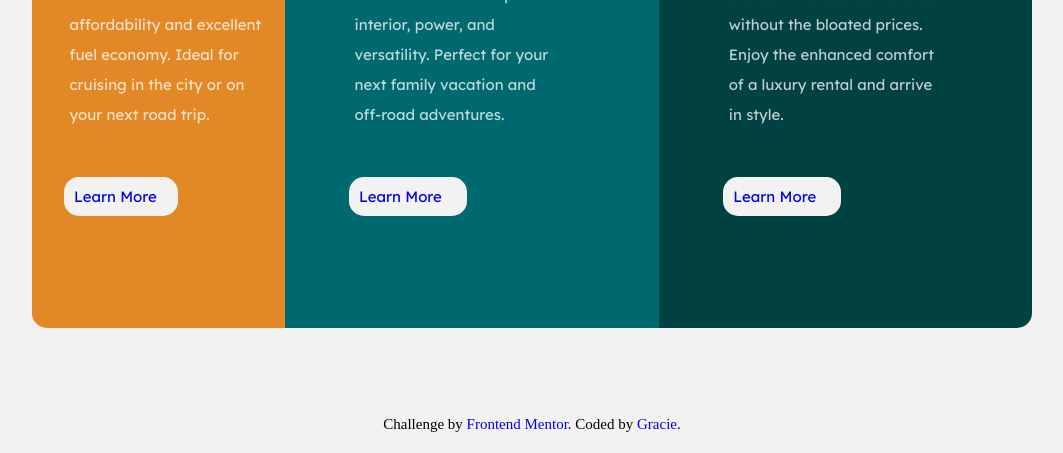
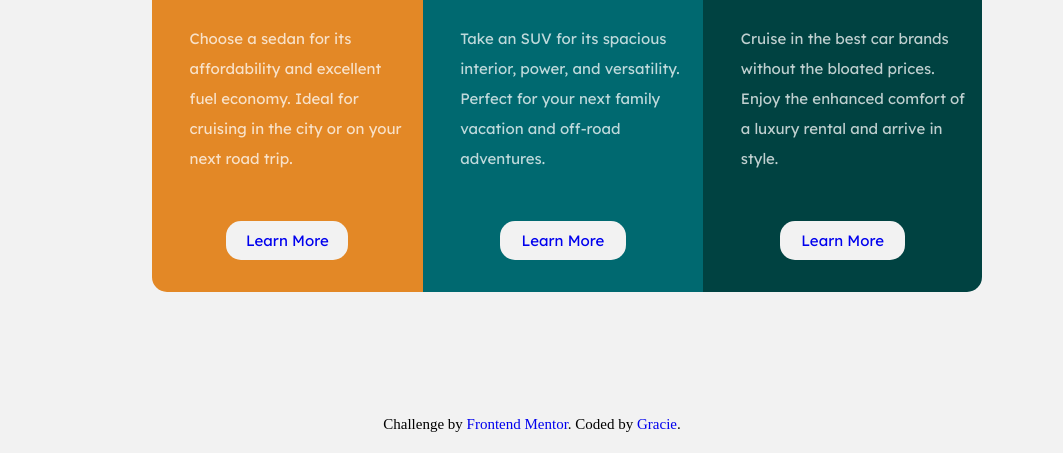
Before and after one commit to graciedevine/3-column-preview-card, a plain HTML site: page index.html in a window 1280 px wide. Shown: the part 347-800 px from the top of the page, without its empty margins (108-1171 px from the left). Drawn offline with Linux system fonts and the light colour scheme.

Commit message:
Made columns into flex containers and buttons into flex items.

```diff
--- a/index.html
+++ b/index.html
@@ -18,35 +18,44 @@
 <body>
   <main class="card">
     <div class="wrapper">
-      <div class="yellow-column">
+      <div class="yellow-column flex-container">
         <img src="images/icon-sedans.svg" class="icon"
           alt="small cartoon depiction of a sedan against an orange background">
         <h1 class="title">SEDANS</h1>
+        <div class="card-body">
           <p class="p">Choose a sedan for its affordability and excellent fuel economy.
             Ideal for cruising in the city or on your next road trip.</p>
-        <div class="buttons">
+        </div>
+
+        <div class="buttons flex-item">
           <a href="#" class="learn-more">Learn More</a>
         </div>
       </div>
-      <div class="blue-column">
+      <div class="blue-column flex-container">
         <img src="images/icon-suvs.svg" class="icon"
           alt="small cartoon depiction of an SUV against a dark cyan background">
         <h1 class="title">SUVS</h1>
+        <div class="card-body">
           <p class="p">Take an SUV
             for its spacious interior, power, and versatility. Perfect for your next
             family vacation and off-road adventures.</p>
-        <div class="buttons">
+        </div>
+
+        <div class="buttons flex-item">
           <a href="#" class="learn-more">Learn More</a>
         </div>
       </div>
-      <div class="green-column">
+      <div class="green-column flex-container">
         <img src="images/icon-luxury.svg" class="icon"
           alt="small cartoon depiction of a convertible against a darker cyan background">
         <h1 class="title">LUXURY</h1>
+        <div class="card-body">
           <p class="p">Cruise in the best car
             brands without the bloated prices. Enjoy the enhanced comfort of a luxury
             rental and arrive in style.</p>
-        <div class="buttons">
+        </div>
+
+        <div class="buttons flex-item">
           <a href="#" class="learn-more">Learn More</a>
         </div>
       </div>
--- a/style.css
+++ b/style.css
@@ -10,6 +10,17 @@
   margin: 0;
   padding: 0;
   box-sizing: border-box;
+}
+
+.flex-container {
+  display: flex;
+  flex-direction: column;
+}
+
+.flex-item {
+  align-items: center;
+  display: flex;
+  justify-content: center;
 }
 
 a {
@@ -36,19 +47,9 @@ p {
   text-align: center;
 }
 
-.buttons {
-  display: flex;
-  align-items: center;
-  background-color: var(--very-light-gray);
-  border-radius: 15px;
-  padding: 10px 10px 10px 10px;
-  margin: 2em 2em 2em 2em;
-  width: 45%;
-}
-
 body {
   min-height: 100vh;
-  padding: 25px;
+  /* padding: 25px; */
   display: flex;
   justify-content: center;
   align-items: center;
@@ -56,8 +57,13 @@ body {
 }
 
 .card {
-  max-width: 1200px;
-  padding: 100px;
+  max-width: 900px;
+  padding: auto;
+  padding-left: 70px;
+}
+
+.card-body {
+  height: 50%;
 }
 
 .wrapper {
@@ -66,25 +72,36 @@ body {
   width: 100%;
 }
 
+.buttons,
+.flex-item {
+  background-color: var(--very-light-gray);
+  border-radius: 15px;
+  padding: 10px 10px 10px 10px;
+  margin: auto;
+  margin-top: 2em;
+  margin-bottom: 2em;
+  width: 45%;
+}
+
 .yellow-column {
   background-color: var(--bright-orange);
   border-radius: 15px 0 0 15px;
-  padding: 0 0 1em 0;
 }
 
 .blue-column {
   background-color: var(--dark-cyan);
-  padding: 0 5em 5em 2em;
+
 }
 
 .green-column {
   background-color: var(--very-dark-cyan);
   border-radius: 0 15px 15px 0;
-  padding: 0 5em 5em 2em;
 }
 
 .icon {
   margin: 40px 40px 0px;
+  height: 30%;
+  width: 30%;
 }
 
 .attribution {
```
Lines whose indentation alone changed are shown as unchanged.
